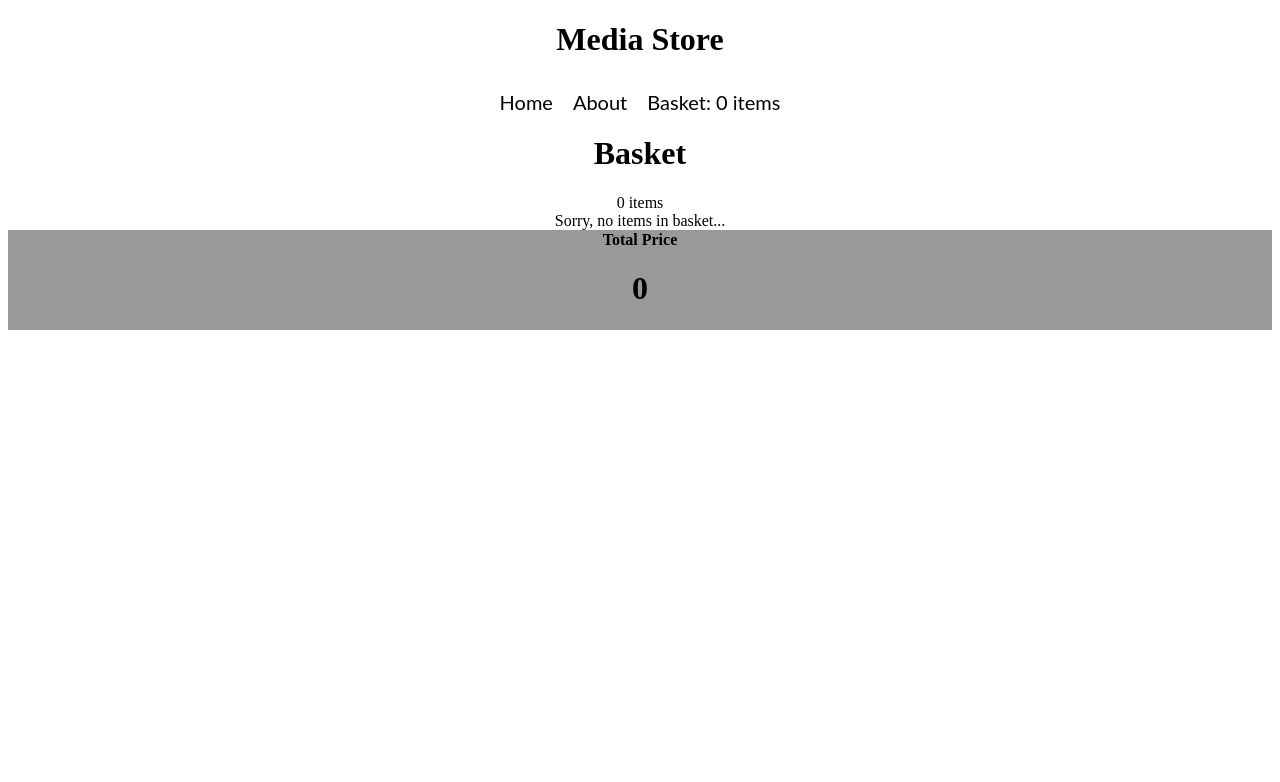
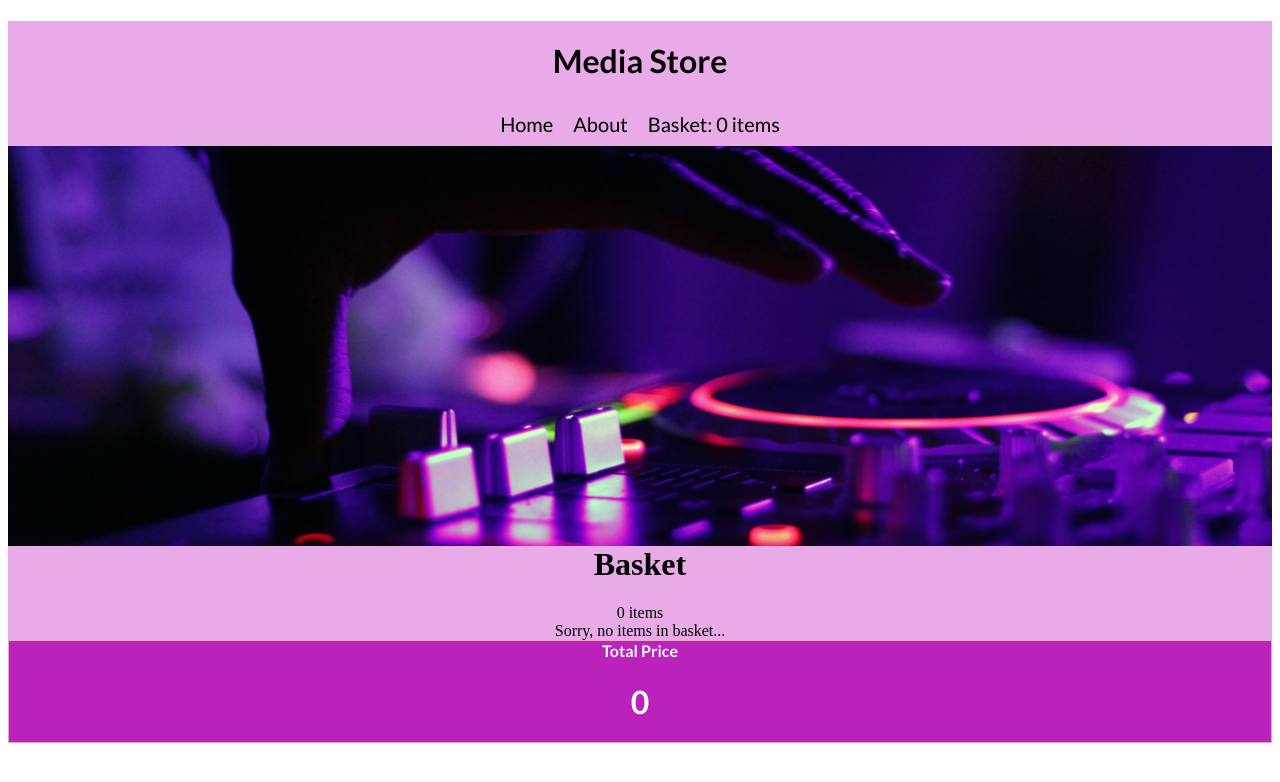
Before and after one commit to black-codher-bootcamp-2022-daly/unit-04-react-assessment-Ouakhila, a React (Create React App) app: page /basket in a window 1280 px wide. Shown: the top 782 px of the page. Built offline with nearby package versions, Linux system fonts and the light colour scheme.

Commit message:
added some styling

```diff
--- a/src/App.js
+++ b/src/App.js
@@ -93,6 +93,7 @@ function App() {
       <div className="App">
         <h1 className="Media">Media Store</h1>
         <Header itemCount={count}></Header>
+        <img src="img.jpg" alt="imag" className="HeadImage" />
         <Routes>
           <Route path="/" element={<Home />}></Route>
           <Route path="/about" element={<About />}></Route>
--- a/src/components/Paginate.js
+++ b/src/components/Paginate.js
@@ -11,7 +11,7 @@ const Paginate = ({ postsPerPage, totalPosts, nextPage, previousPage }) => {
     <div className="pag-container">
       <ul className="pagination">
         <li onClick={previousPage} className="page-number">
-          ...Previous
+          ...Previous page
         </li>
         {pageNumbers.map((number) => (
           <li
@@ -23,7 +23,7 @@ const Paginate = ({ postsPerPage, totalPosts, nextPage, previousPage }) => {
           </li>
         ))}
         <li onClick={nextPage} className="page-number">
-          Next...
+          Next page...
         </li>
       </ul>
     </div>
--- a/src/components/Product.js
+++ b/src/components/Product.js
@@ -14,7 +14,8 @@ function Product({ item, addToBasket, removeFromBasket }) {
 
   return (
     <div className="Product-div">
-      <div>
+      <img src={artworkUrl100} alt={trackName} />
+      <div className="List-element">
         <h1>{kind}</h1>
         <h2>{trackName}</h2>
         <h4>
@@ -22,13 +23,14 @@ function Product({ item, addToBasket, removeFromBasket }) {
           {trackPrice}
         </h4>
       </div>
-      <img src={artworkUrl100} alt={trackName} />
 
       <div>
         {inBasket !== true ? (
-          <button onClick={() => addToBasket(trackId)}>Add</button>
+          <button onClick={() => addToBasket(trackId)}>Add to basket</button>
         ) : (
-          <button onClick={() => removeFromBasket(trackId)}>remove</button>
+          <button onClick={() => removeFromBasket(trackId)}>
+            remove from basket
+          </button>
         )}
       </div>
     </div>
--- a/src/components/Search.js
+++ b/src/components/Search.js
@@ -15,7 +15,7 @@ const Search = (props) => {
   }
   return (
     <form className="Search">
-      <p style={{ color: "black" }}>
+      <p style={{ color: "black" }} className="typed">
         <em>{term && "Keywords Typed: " + term}</em>
       </p>
       <input
--- a/src/styles/App.css
+++ b/src/styles/App.css
@@ -1,10 +1,19 @@
+/*Lato font*/
+@import url("https://fonts.googleapis.com/css2?family=Lato:ital,wght@0,100;0,300;0,400;0,700;0,900;1,100;1,300;1,400;1,700;1,900&display=swap");
+/*Urbanist font*/
+@import url("https://fonts.googleapis.com/css2?family=Lato:ital,wght@0,100;0,300;0,400;0,700;0,900;1,100;1,300;1,400;1,700;1,900&family=Urbanist:ital,wght@0,100;0,200;0,300;0,400;0,500;0,600;0,700;0,800;0,900;1,100;1,200;1,300;1,400;1,500;1,600;1,700;1,800;1,900&display=swap");
+
+
+
+
 .App {
-
+  background-color:rgb(232, 171, 232);
 }
 
-.App-header {
-  min-height: 100vh;
-  font-size: calc(10px + 2vmin);
+.HeadImage {
+  width: 100%;
+  height: 400px;
+  padding-left: 0px;
 }
 
 .App-link {
@@ -23,7 +32,7 @@
   padding: 0;
   padding-top: 10px;
   color: black;
-
+ font-family: Lato;
 
 }
 
@@ -31,18 +40,21 @@
   float: center;
   text-decoration: none;
   color: black;
+  font-family: Lato;
 }
 
 .List:hover{
-  color: darkcyan;
+  color:  rgb(208, 74, 74);
 }
 
 .Text-input {
   padding: 5px 300px;
+  font-family: Lato;
 }
 
 .Button-submit {
   padding: 5px 20px;
+  font-family: Lato;
 
 }
 
@@ -52,18 +64,69 @@ padding-right: 25%;
 text-align: justify;
 
 }
-
-.Product-div {
+/*
+.List-element{
   display: flex;
   flex-direction:row;
   justify-content: space-around;
   border: 1px solid #999;
 
+} */
+
+.Product-div{
+  display: grid;
+  grid-template-columns: 400px 350px 100px;
+  grid-template-rows: 80px 50px 40px;
+  column-gap: 15px;
+  row-gap: 20px;
+  border: 3px solid rgb(232, 171, 232);
+  background-color: rgb(240, 206, 240);
+
+
 }
+
+@media (max-width:860px) {
+
+  .Product-div{
+    display: grid;
+    grid-template-columns: 200px 150px 100px;
+    grid-template-rows: 80px 50px 40px;
+    column-gap: 15px;
+    row-gap: 20px;
+    border: 3px solid rgb(232, 171, 232);
+    background-color: rgb(240, 206, 240);
+
+
+  }
+}
+
+@media (max-width:900px) {
+
+  .Product-div{
+    display: grid;
+    grid-template-columns: 200px 150px 100px;
+    grid-template-rows: 80px 50px 40px;
+    column-gap: 15px;
+    row-gap: 20px;
+    border: 3px solid rgb(232, 171, 232);
+    background-color: rgb(240, 206, 240);
+
+
+  }
+}
+
+
+
 img {
-  padding: 10%;
+  display: flex;
+  flex-basis: 40%;
+  float: inline-start;
+  margin-right: 5px;
+  height: 150px;
+  width: 150px;
   padding-left: 30px;
   padding-top: 10px;
+
 
 }
 
@@ -71,6 +134,7 @@ img {
  text-align: justify;
  padding-left: 27%;
  padding-top: 40px;
+ font-family: Lato;
 }
 
 button {
@@ -78,21 +142,23 @@ button {
   padding-top: 20px;
   padding-bottom: 20px;
   padding-left: 40px;
-  background-color:darkcyan;
+  background-color:rgb(97, 4, 70);
   color:  white;
   border-radius: 10%;
   cursor:pointer;
 }
 
 button:active{
- background-color: red;
+ background-color: rgb(208, 74, 74);
 }
 button:hover{
-  background-color: red;
+  background-color: rgb(208, 74, 74);
 }
 
 .Media {
+  padding-top: 20px;
   text-align: center;
+  font-family: Lato;
 }
 .Text-input {
   margin-left: 27%;
@@ -109,9 +175,10 @@ button:hover{
   font-weight: bold;
   font-size: 20px;
   cursor: pointer;
+  font-family: Lato;
 }
 .page-number:hover {
-  color:darkcyan;
+  color:rgb(208, 74, 74);
 }
 
 .empty, .counts, .items-basket {
@@ -119,10 +186,13 @@ button:hover{
 }
 
 .total-price{
-  border: 1px solid #999;
-  background-color:#999;
+  border: 1px solid rgb(237, 164, 198);
+  background-color:rgb(187, 34, 187);
   text-align: center;
   font-weight: bold;
+  font-family: Lato;
+  color: white;
+
 
 }
 
@@ -130,4 +200,23 @@ button:hover{
   text-align: center;
   text-align: justify;
   padding-left: 30%;
+  font-family: Lato;
 }
+.typed {
+  text-align: center;
+  font-weight: bold;
+  font-family: Lato;
+}
+
+.List-element {
+  font-family: Lato;
+  overflow-wrap: break-word;
+  inline-size: 200px;
+
+
+}
+
+.pages {
+  text-align: center;
+
+}
```
Also changed, not shown: public/img.jpg (added).
